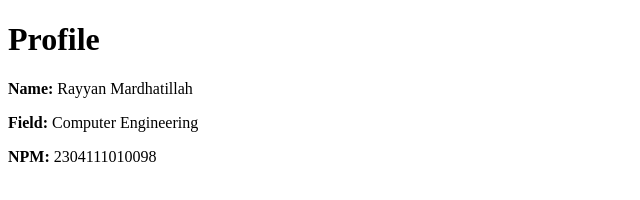
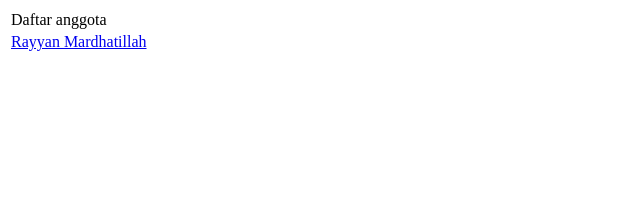
Before and after one commit to AllifAlfajri/STIK2018-2025-8-E-Waste-Recycling, a plain HTML site: page index.html in a window 1280 px wide. Shown: the whole page, without its empty margins (0-640 px from the left). Drawn offline with Linux system fonts and the light colour scheme.

Commit message:
Update index.html

```diff
--- a/index.html
+++ b/index.html
@@ -1,14 +1,16 @@
 <!DOCTYPE html>
-<html lang="en">
+<html>
 <head>
-    <meta charset="UTF-8">
-    <meta name="viewport" content="width=device-width, initial-scale=1.0">
-    <title>Profile - Rayyan Mardhatillah</title>
+    <title>Utama - Admin</title>
 </head>
 <body>
-    <h1>Profile</h1>
-    <p><strong>Name:</strong> Rayyan Mardhatillah</p>
-    <p><strong>Field:</strong> Computer Engineering</p>
-    <p><strong>NPM:</strong> 2304111010098</p>
+    <table border="0">
+        <tr><td>Daftar anggota</td></tr>
+        <tr>
+            <td>
+                <a href="2304111010098.html" target="_blank">Rayyan Mardhatillah</a>
+            </td>
+        </tr>
+    </table>
 </body>
 </html>
```
